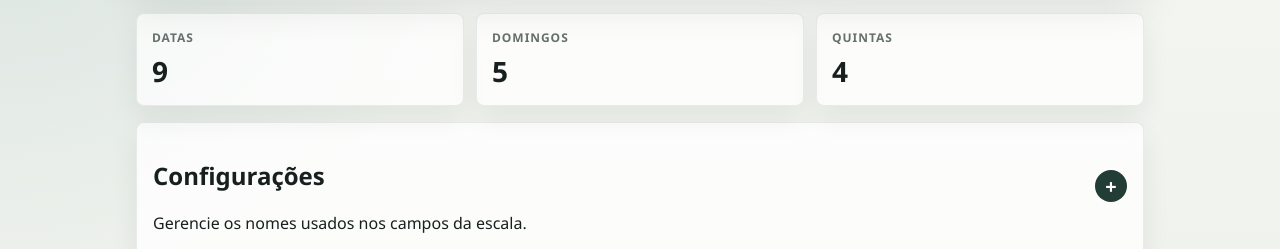
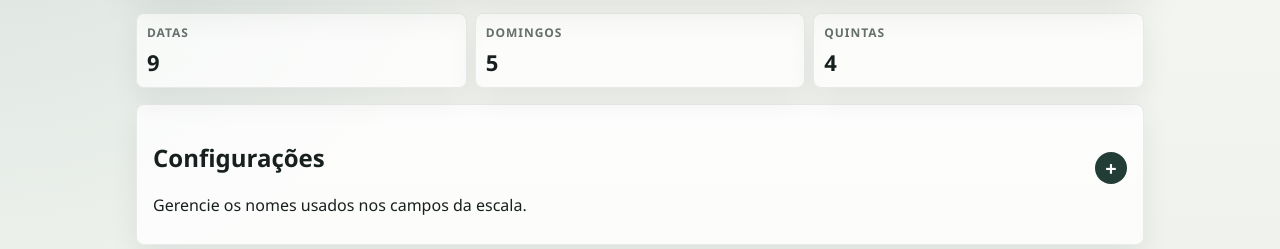
Before and after one commit to jadsonviana7-eng/Agenda-Mensal, a plain HTML site: page index.html in a window 1280 px wide. Shown: the part 209-458 px from the top of the page. Drawn offline with Linux system fonts and the light colour scheme.

Commit message:
Atualizar o index.html
versão 1.3

```diff
--- a/index.html
+++ b/index.html
@@ -165,13 +165,13 @@ select:focus {
 .summary-row {
     display: grid;
     grid-template-columns: repeat(3, 1fr);
-    gap: 12px;
+    gap: 8px;
     margin: 16px 0;
 }
 
 .metric {
-    min-height: 86px;
-    padding: 15px;
+    min-height: 70px;
+    padding: 10px;
     border: 1px solid rgba(24, 32, 31, 0.08);
     border-radius: var(--radius);
     background: rgba(255, 255, 255, 0.72);
@@ -190,7 +190,7 @@ select:focus {
 .metric strong {
     display: block;
     margin-top: 6px;
-    font-size: 28px;
+    font-size: 22px;
 }
 
 .settings-panel {
@@ -686,9 +686,7 @@ select:focus {
         width: 100%;
     }
 
-    .summary-row {
-        grid-template-columns: 1fr;
-    }
+
 
     .person-form {
         grid-template-columns: 1fr;
```
